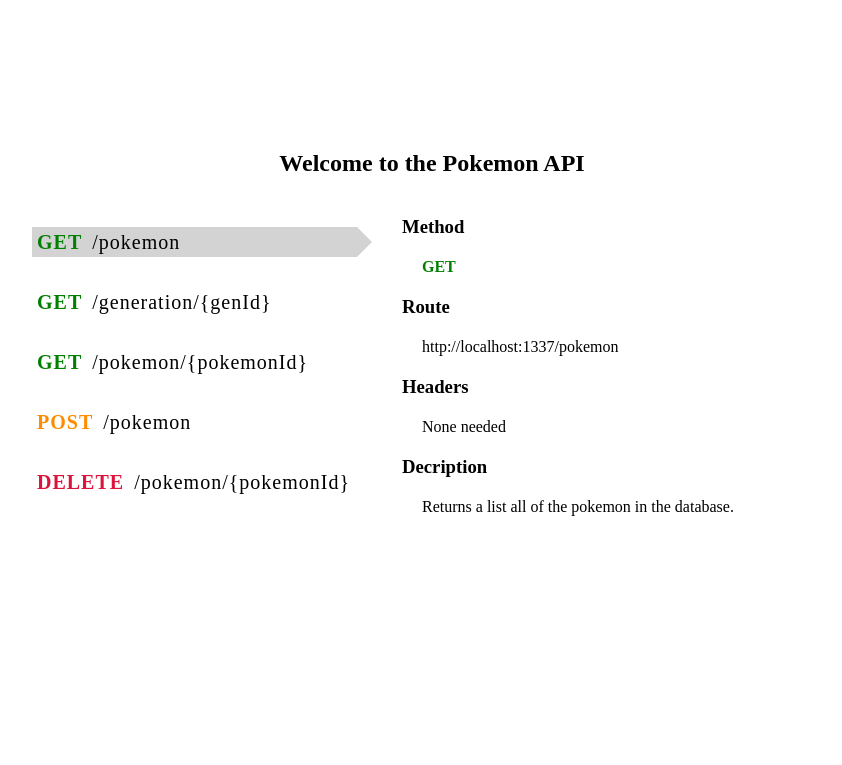
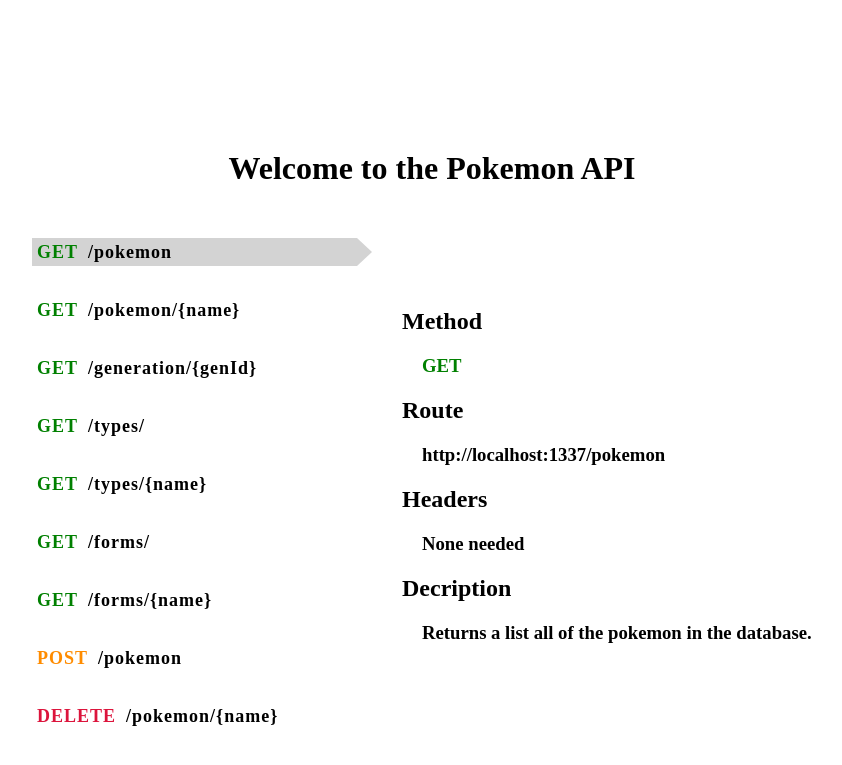
Before and after one commit to orbitalbitmap/pokemon-api, a Node server app: page / in a window 1280 px wide. Shown: the top 765 px of the page, without its empty margins (208-1050 px from the left). Run offline with Node 20, Linux system fonts and the light colour scheme; some libraries are stand-ins or nearby versions.

Commit message:
Worked on the documentation page: restyled, corrected routes to be better named, and added in more get path documentation.

```diff
--- a/public/css/styles.css
+++ b/public/css/styles.css
@@ -2,12 +2,17 @@ body{
   margin-top: 150px;
 }
 
-h2{
+h1{
   text-align: center;
 }
 
-h3{
+h2{
   margin-bottom: 5px;
+}
+
+span{
+    font-size: 0.9em;
+    font-weight: bold;
 }
 
 .delete{
@@ -36,9 +41,9 @@ h3{
 
 .highlighted:after {
   bottom: 0;
-  border-bottom: 15px solid transparent;
+  border-bottom: 14px solid transparent;
   border-left: 15px solid lightgray;
-  border-top: 15px solid transparent;
+  border-top: 14px solid transparent;
   content: "";
   position: absolute;
   right: -15px;
@@ -62,7 +67,7 @@ h3{
 }
 
 .right-container{
-  margin: 0px 20px;
+  margin: 80px 20px;
   position: relative;
   width: 440px;
 }
--- a/views/index.pug
+++ b/views/index.pug
@@ -5,7 +5,7 @@ html
     script(src="/javascripts/indexPugInteraction.js")
 
   body
-    h2 Welcome to the Pokemon API
+    h1 Welcome to the Pokemon API
     div(class="main-container")
 
       include partials/leftSideDocumentation.pug
--- a/views/partials/leftSideDocumentation.pug
+++ b/views/partials/leftSideDocumentation.pug
@@ -2,13 +2,30 @@ div(class="left-container")
   div(class="tabs highlighted" id="getAll" onclick="updateSelected('getAll')")
     span(class="get") GET
     span /pokemon
+
+  div(class="tabs" id="getPokemonById" onclick="updateSelected('getPokemonById')")
+    span(class="get") GET
+    span /pokemon/{name}
+
   div(class="tabs" id="getGeneration" onclick="updateSelected('getGeneration')")
     span(class="get") GET
     span /generation/{genId}
 
-  div(class="tabs" id="getPokemonById" onclick="updateSelected('getPokemonById')")
+  div(class="tabs" id="getTypes" onclick="updateSelected('getTypes')")
     span(class="get") GET
-    span /pokemon/{pokemonId}
+    span /types/
+
+  div(class="tabs" id="getTypesById" onclick="updateSelected('getTypesById')")
+    span(class="get") GET
+    span /types/{name}
+
+  div(class="tabs" id="getForms" onclick="updateSelected('getForms')")
+    span(class="get") GET
+    span /forms/
+
+  div(class="tabs" id="getFormsById" onclick="updateSelected('getFormsById')")
+    span(class="get") GET
+    span /forms/{name}
 
   div(class="tabs" id="postPokemon" onclick="updateSelected('postPokemon')")
     span(class="post") POST
@@ -16,4 +33,4 @@ div(class="left-container")
 
   div(class="tabs" id="deletePokemonById" onclick="updateSelected('deletePokemonById')")
     span(class="delete") DELETE
-    span /pokemon/{pokemonId}
+    span /pokemon/{name}
--- a/views/partials/rightSideDocumentaion.pug
+++ b/views/partials/rightSideDocumentaion.pug
@@ -1,52 +1,95 @@
 div(class="right-container")
   div(class="method" id="getAll")
-    h3 Method
-    div(class="get spacing") GET
-    h3 Route
-    div(class="spacing") http://localhost:1337/pokemon
-    h3 Headers
-    div(class="spacing") None needed
-    h3 Decription
-    div(class="spacing") Returns a list all of the pokemon in the database.
+    h2 Method
+    h3(class="get spacing") GET
+    h2 Route
+    h3(class="spacing") http://localhost:1337/pokemon
+    h2 Headers
+    h3(class="spacing") None needed
+    h2 Decription
+    h3(class="spacing") Returns a list all of the pokemon in the database.
+
+  div(class="method hidden" id="getPokemonById")
+    h2 Method
+    h3(class="spacing get") GET
+    h2 Route
+    h3(class="spacing") http://localhost:1337/pokemon/{name}
+    h2 Headers
+    h3(class="spacing") None needed
+    h2 Decription
+    h3(class="spacing") Returns the pokemon associated with the {name}.
 
   div(class="method hidden" id="getGeneration")
-    h3 Method
-    div(class="spacing get") GET
-    h3 Route
-    div(class="spacing") http://localhost:1337/pokemon/generations/{genId}
-    h3 Headers
-    div(class="spacing") None needed
-    h3 Decription
-    div(class="spacing") Returns the generation list of all pokemon associated with {genId}.
+    h2 Method
+    h3(class="spacing get") GET
+    h2 Route
+    h3(class="spacing") http://localhost:1337/pokemon/generation/{genId}
+    h2 Headers
+    h3(class="spacing") None needed
+    h2 Decription
+    h3(class="spacing") Returns the list of pokemon from gemeration passed with {genId}.
 
-  div(class="method hidden" id="getPokemonById")
-    h3 Method
-    div(class="spacing get") GET
-    h3 Route
-    div(class="spacing") http://localhost:1337/pokemon/{pokemonId}
-    h3 Headers
-    div(class="spacing") None needed
-    h3 Decription
-    div(class="spacing") Returns the pokemon associated with the {id} (Id's are also the pokemon's pokedex number).
+  div(class="method hidden" id="getTypes")
+    h2 Method
+    h3(class="spacing get") GET
+    h2 Route
+    h3(class="spacing") http://localhost:1337/types/
+    h2 Headers
+    h3(class="spacing") None needed
+    h2 Decription
+    h3(class="spacing") Returns a list of all the types.
+
+  div(class="method hidden" id="getTypesById")
+    h2 Method
+    h3(class="spacing get") GET
+    h2 Route
+    h3(class="spacing") http://localhost:1337/types/{name}
+    h2 Headers
+    h3(class="spacing") None needed
+    h2 Decription
+    h3(class="spacing") Returns the type and all pokemon associated with the type {name} provided.
+
+  div(class="method hidden" id="getForms")
+    h2 Method
+    h3(class="spacing get") GET
+    h2 Route
+    h3(class="spacing") http://localhost:1337/forms/
+    h2 Headers
+    h3(class="spacing") None needed
+    h2 Decription
+    h3(class="spacing") Returns a list of all the forms.
+
+  div(class="method hidden" id="getFormsById")
+    h2 Method
+    h3(class="spacing get") GET
+    h2 Route
+    h3(class="spacing") http://localhost:1337/forms/{name}
+    h2 Headers
+    h3(class="spacing") None needed
+    h2 Decription
+    h3(class="spacing") Returns the form and all pokemon associated with the form {name} provided.
 
   div(class="method hidden" id="postPokemon")
-    h3 Method
-    div(class="spacing post") POST
-    h3 Route
-    div(class="spacing") http://localhost:1337/pokemon
-    h3 Headers
-    div(class="spacing") Content-Type: application/json
-    h3 Body
-    div(class="spacing") { "gen": "1", "name": "Bulbasaur", "Types": "['grass', 'poison']" }
-    h3 Decription
-    div(class="spacing") Saves a new pokemon to the database.
+    h2 Method
+    h3(class="spacing post") POST
+    h2 Route
+    h3(class="spacing") http://localhost:1337/pokemon
+    h2 Headers
+    h3(class="spacing") Content-Type: application/json
+    h2 Body
+    h3(class="spacing") { "gen": "1", "name": "Bulbasaur", "Types": "['grass', 'poison']", "fromId": "null" }
+    h2 Decription
+    h3(class="spacing")
+      | Saves a new pokemon to the database. (Note: the fromId is if the pokemon is an evolution of
+      | another pokemon Bulbasuar has 'fromId: null' as its a base evolution where as Ivysaur has
+      | 'fromId: 1' as it evolves from Bulbasaur)
 
   div(class="method hidden" id="deletePokemonById")
-    h3 Method
-    div(class="spacing delete") DELETE
-    h3 Route
-    div(class="spacing") http://localhost:1337/pokemon/{pokemonId}
-    h3 Headers
-    div(class="spacing") None needed
-    h3 Decription
-    div(class="spacing") Deletes the pokemon associated with the {id} (Id's are also the pokemon's pokedex number).
+    h2 Method
+    h3(class="spacing delete") DELETE
+    h2 Route
+    h3(class="spacing") http://localhost:1337/pokemon/{name}
+    h2 Headers
+    h3(class="spacing") None needed
+    h2 Decription
+    h3(class="spacing") Deletes the pokemon associated with the {name}.
```
